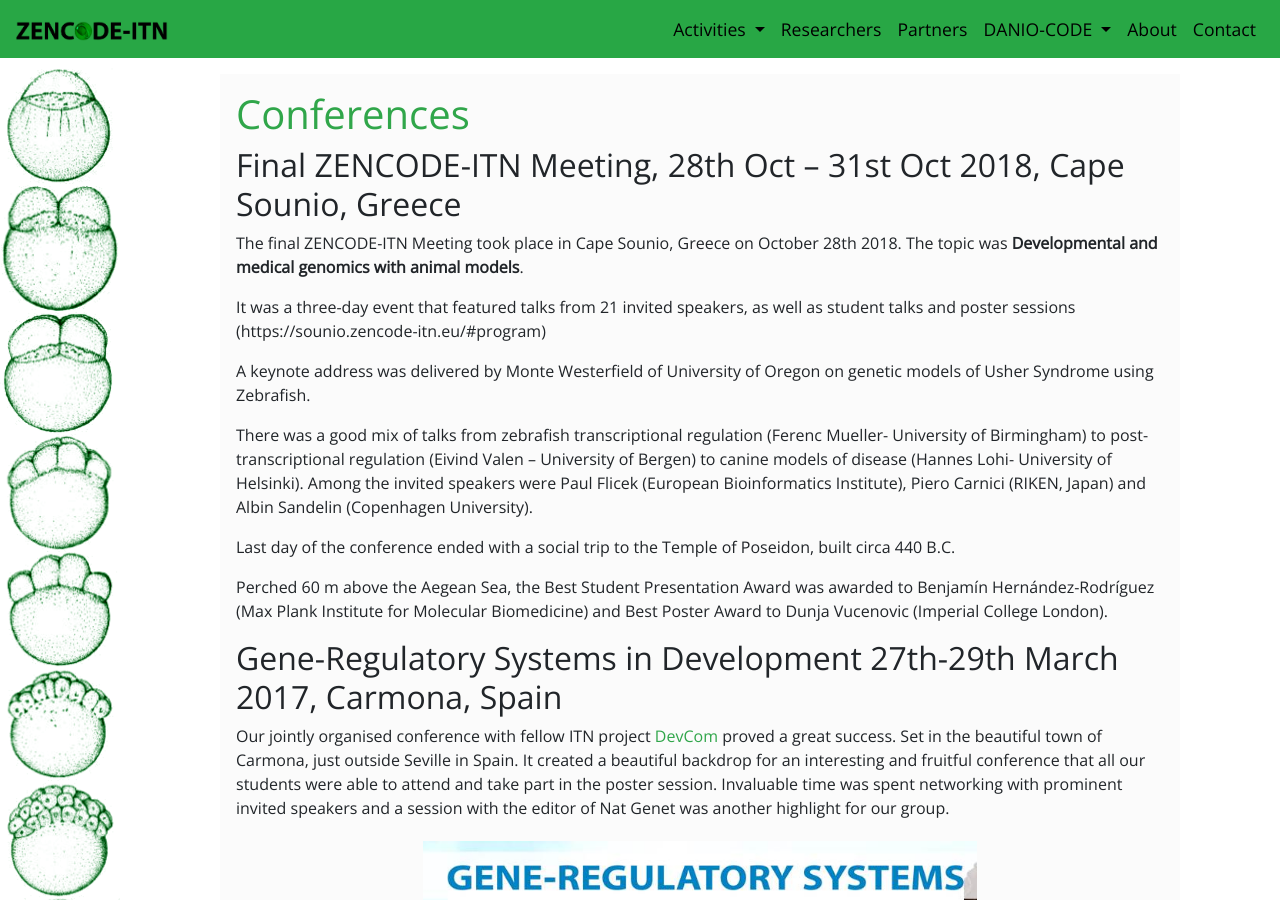
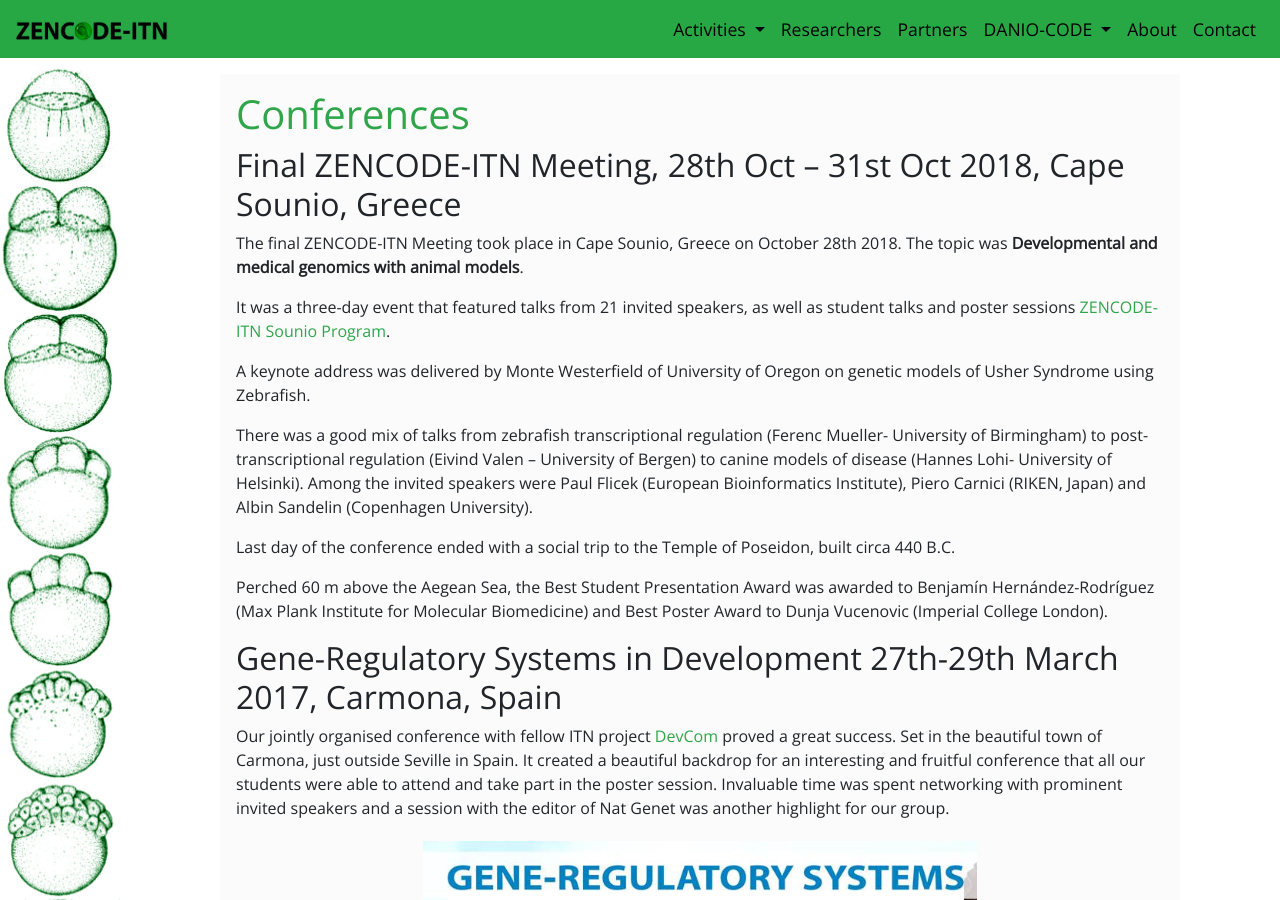
Before and after one commit to zencode-itn/zencode-itn.github.io, a Jekyll site: the page built from _posts/2017-12-15-conference.md, in a window 1280 px wide and 900 px high. Built offline with Jekyll 4.4.1, drawn with Linux system fonts in a browser that asks for light colours; nearby versions of some CDN libraries; a script that is not in the unit is left out; comment, search, counter and statistics services are not loaded; some of the changed lines change nothing that is shown.

Commit message:
Update 2017-12-15-conference.md

```diff
--- a/_posts/2017-12-15-conference.md
+++ b/_posts/2017-12-15-conference.md
@@ -7,7 +7,7 @@ permalink: /conferences
 
 The final ZENCODE-ITN Meeting took place in Cape Sounio, Greece on October 28th 2018. The topic was **Developmental and medical genomics with animal models**.
 
-It was a three-day event that featured talks from 21 invited speakers, as well as student talks and poster sessions (https://sounio.zencode-itn.eu/#program)
+It was a three-day event that featured talks from 21 invited speakers, as well as student talks and poster sessions [ZENCODE-ITN Sounio Program](https://www.sounio.zencode-itn.eu/#program).
 
 A keynote address was delivered by Monte Westerfield of University of Oregon on genetic models of Usher Syndrome using Zebrafish.
 
```
